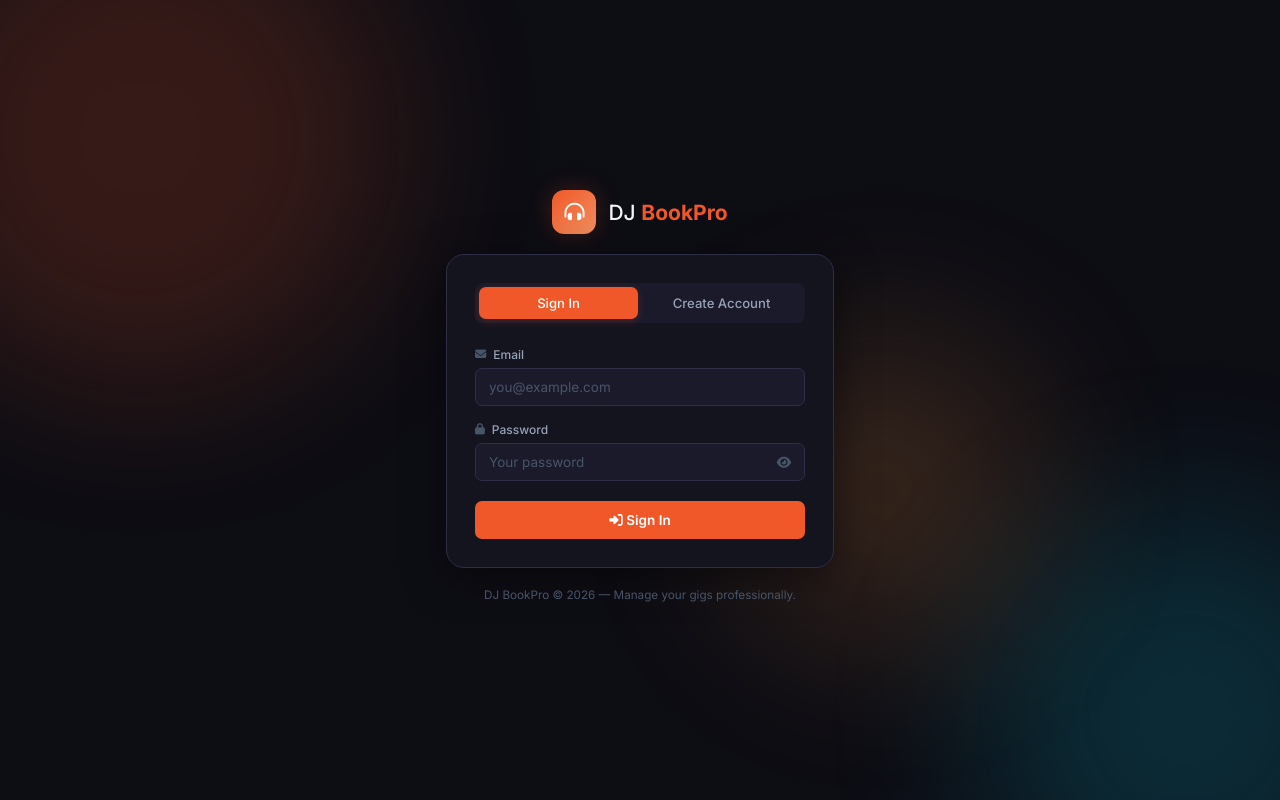
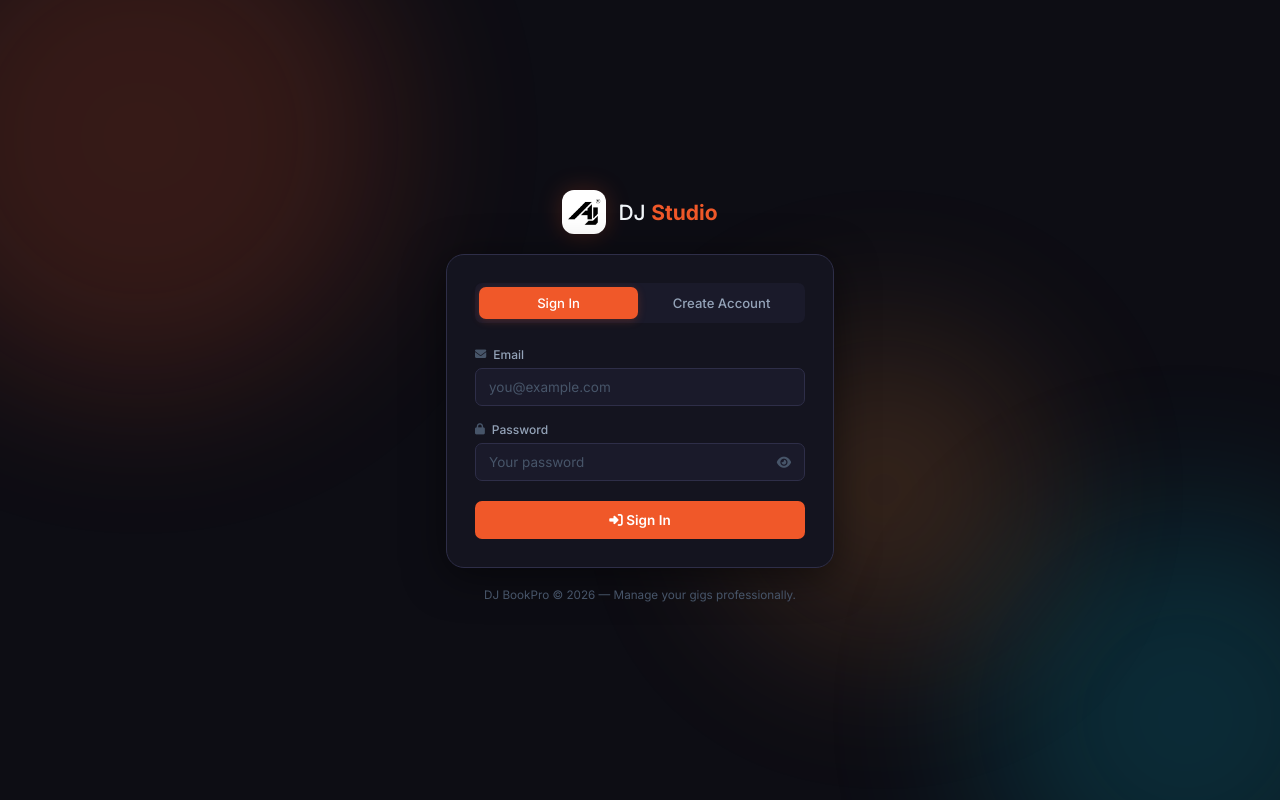
Before and after one commit to khushalifse/Demo-web-app, a website: page public/login.html in a window 1280 px wide. Drawn offline with Linux system fonts and the light colour scheme; no server answers.

Commit message:
Logo on white background

```diff
--- a/public/login.css
+++ b/public/login.css
@@ -74,10 +74,14 @@ body {
 .brand-icon {
   width: 44px; height: 44px;
   border-radius: 12px;
-  background: linear-gradient(135deg, var(--accent), #f09060);
+  background: #fff;
   display: flex; align-items: center; justify-content: center;
-  font-size: 20px; color: #fff;
   box-shadow: 0 0 24px var(--accent-glow);
+  overflow: hidden;
+}
+.brand-logo-img {
+  width: 34px; height: 34px;
+  object-fit: contain;
 }
 .brand-name {
   font-size: 1.4rem;
--- a/public/login.html
+++ b/public/login.html
@@ -21,8 +21,8 @@
   <div class="auth-wrapper">
     <!-- Brand -->
     <div class="auth-brand">
-      <div class="brand-icon"><i class="fas fa-headphones-alt"></i></div>
-      <div class="brand-name">DJ <strong>BookPro</strong></div>
+      <div class="brand-icon"><img src="/aj-logo.png" alt="AJ" class="brand-logo-img" /></div>
+      <div class="brand-name">DJ <strong>Studio</strong></div>
     </div>
 
     <!-- Card -->
```
Also changed, not shown: public/index.html (+1 -1 lines), public/styles.css (+8 -0 lines), public/aj-logo.png (added).
